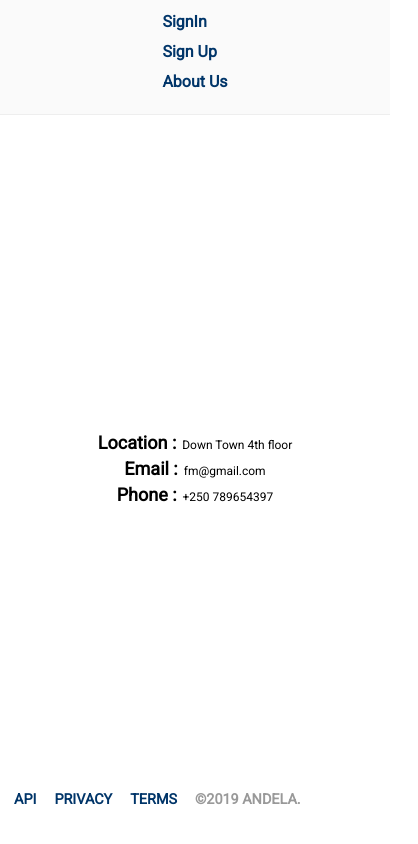
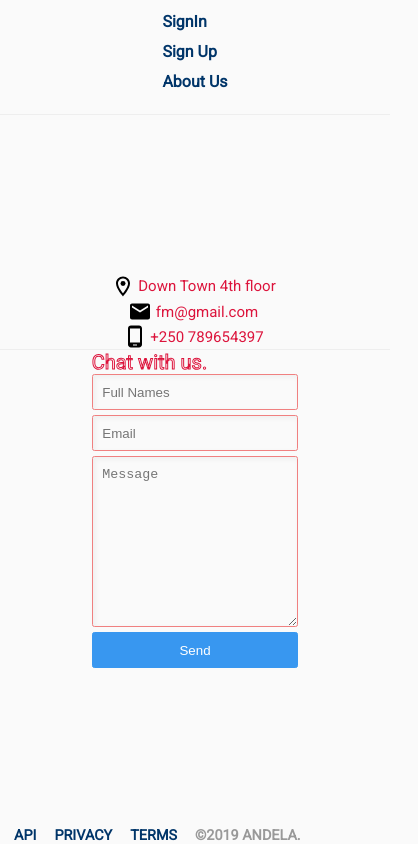
Before and after one commit to habaumugisha1/FreeMentors, a plain HTML site: page UI/pages/contactUs.html in a window 390 px wide. Shown: the whole page, 418 px wide, since content can reach past the window. Drawn offline with Linux system fonts and the light colour scheme.

Commit message:
chore(contact-form):add contact-form on contact page [ Finishes #167923724]

```diff
--- a/UI/pages/contactUs.html
+++ b/UI/pages/contactUs.html
@@ -15,27 +15,40 @@
                             <li><a href="../index.html">SignIn</a> </li>
                             <li><a href="./SignUp.html">Sign Up</a></li>
                             <li><a href="./aboutUs.html" >About Us</a></li>
-
                           </ul>
 
                 </div>
+
         <div class="container">
-                <div class="page-content">
+            <div class="address">
                     <span>
-                        <h2>Location :</h2>
+                      <img src="../images/outline-place-24px.svg">
                      <p>Down Town 4th floor</p>
                        </span>
                          <span>
-                            <h2>Email :</h2>
+                         <img src="../images/24px.svg">
                          <p>fm@gmail.com</p>
                          </span>
                            <span>
-                            <h2>Phone :</h2>
+                             <img src="../images/outline-phone_android-24px.svg">
                              <p>+250 789654397</p>
                            </span>
-
+            </div>
+            <div class="contact-form">
+                <form action="">
+                    <div class="sign-up-title">
+                     Chat with us.
+                    </div>
+                    <div class="form-group">
+                        <input type="text" placeholder="Full Names">
+                         <input type="email" placeholder="Email">
                     </div>
 
+                <textarea cols="10" rows="10" placeholder="Message"></textarea>
+
+                 <button class="send-btn" >Send</button>
+                </form>
+            </div>
         </div>
         <footer>
             <div class="container">
--- a/UI/styles/contactus.css
+++ b/UI/styles/contactus.css
@@ -11,15 +11,14 @@ html{
     font-family: 'Roboto', sans-serif;
 }
 body{
-    background: #fff;
-
+    background: #fafafa;
 }
 a{
     text-decoration: none;
     color: #003569;
     font-weight: bold;
+
 }
-
 .wrapper{
     display: flex;
     height: 100vh;
@@ -30,15 +29,15 @@ a{
 
 .container{
     width: 100%;
-    max-width: 90rem;
-   margin: 3rem auto;
   }
 
   .wrapper >.container{
     display: flex;
+    position: relative;
     flex-direction: column;
-    padding-left: .5rem;
+
     }
+
 
  .nav-menu {
 
@@ -78,22 +77,83 @@ a{
     outline: none;
     text-align: center;
   }
-.page-content{
-    padding-top:3rem;
+ .address {
+     flex: 1;
+     display: flex;
+     justify-content: center;
+     align-items: center;
+    border-bottom: 1px solid #eee;
+ }
+.address span{
+    display: flex;
+    justify-content: flex-end;
+}
+span p{
+    padding: .3rem;
+    font-size: 15px;
+    color:rgb(220,20,60);
+}
+
+.container .contact-form{
+    background: #fafafa;
     display: flex;
     flex-direction: column;
+    text-align: left;
     align-items: center;
-}
-.page-content span{
-    display: flex;
-    font-size: 1.5rem;
+    flex: 1;
 }
 
-.page-content span p{
-    padding: .5rem;
+.contact-form form{
+    display: flex;
+   flex-direction: column;
+   padding: 0 10rem;
+
  }
 
+form .sign-up-title{
+    -webkit-text-stroke: 1px rgb(220,20,60);
+    -webkit-text-fill-color: #fff;
+    font-size: 2.5vw;
+    padding: 1rem 0;
 }
+form input,textarea{
+
+    margin-bottom: .4rem;
+    padding: .8rem;
+    border:1px solid rgb(240,128,128);
+    outline: none;
+    border-radius: .2rem;
+    box-shadow: inset 2px 2px 2px #eee;
+    -moz-box-shadow: inset 2px 2px 2px #eee;
+    -webkit-box-shadow: inset 2px 2px 5px #eee;
+    background: transparent;
+    transition-duration: 1s;
+}
+form textarea:hover{
+  border:1px solid #3897f0;
+}
+form input:hover{
+    border:1px solid #3897f0;
+}
+form .send-btn{
+    height: 3rem;
+    outline: none;
+    border:1px solid #3897f0;
+    background: #3897f0;
+    color: #fff;
+    border-radius: .2rem;
+    cursor: pointer;
+}
+
+form .form-group{
+    display: flex;
+    justify-content: space-between;
+}
+
+.form-group > input{
+    padding-right: 1.5rem;
+}
+
 footer .container{
     display: flex;
     justify-content: space-between;
@@ -101,7 +161,6 @@ footer .container{
     text-transform: uppercase;
     font-size: 1.2rem;
     margin-top: 0;
-
 }
 footer .container{
     display: flex;
@@ -135,19 +194,46 @@ footer .container .copy-right{
 }
 
 
-@media (max-width:800px){
+@media (max-width:1000px){
+    .condition-rule .notice{
+        display: none;
+ }
  .wrapper >.container{
      display: flex;
      flex-direction: column;
-        align-items: center;
  }
-    .page-content{
+ .container  .sign-up-form{
+     padding: 0 0;
+     margin: 1rem auto;
+     border: 0px;
+ }
+
+ .sign-up-form form{
+    display: flex;
+    flex-direction: column;
+    padding: 1rem 0;
+    background: #fafafa;
+   border: 0;
+ }
+ form .sign-up-title{
+    -webkit-text-stroke: 1px rgb(220,20,60);
+    -webkit-text-fill-color: #fff;
+    font-size: 20px;
+    padding: 0;
+ }
+ form .form-group{
     display: flex;
     flex-direction: column;
 }
-    .page-content span{
-        display: flex;
-        font-size: 1rem;
+.container .footer-nav ul{
+    flex-wrap: wrap;
+   }
+   .wrapper >.container{
+    margin: 0 auto;
+    }
+    footer .container .copy-right{
+        color: #999999;
+        flex-wrap: wrap;
      }
 
     .nav-menu {
@@ -162,8 +248,13 @@ footer .container .copy-right{
         flex-direction: column;
         padding: 1rem 0;
       }
-footer .container .copy-right{
-    color: #999999;
-    flex-wrap: wrap;
+      .address {
+        flex: 1;
+        display: flex;
+        flex-direction: column;
+        justify-content: center;
+        align-items: center;
+       border-bottom: 1px solid #eee;
     }
+
 }
--- a/UI/styles/dashboard.css
+++ b/UI/styles/dashboard.css
@@ -155,6 +155,7 @@ position: relative;
     list-style: none;
     background: white;
     flex: 1;
+    text-transform: capitalize;
 }
 .main-content ul li a{
     height: 2rem;
```
Also changed, not shown: UI/images/24px.svg (added). Lines whose indentation alone changed are shown as unchanged.
